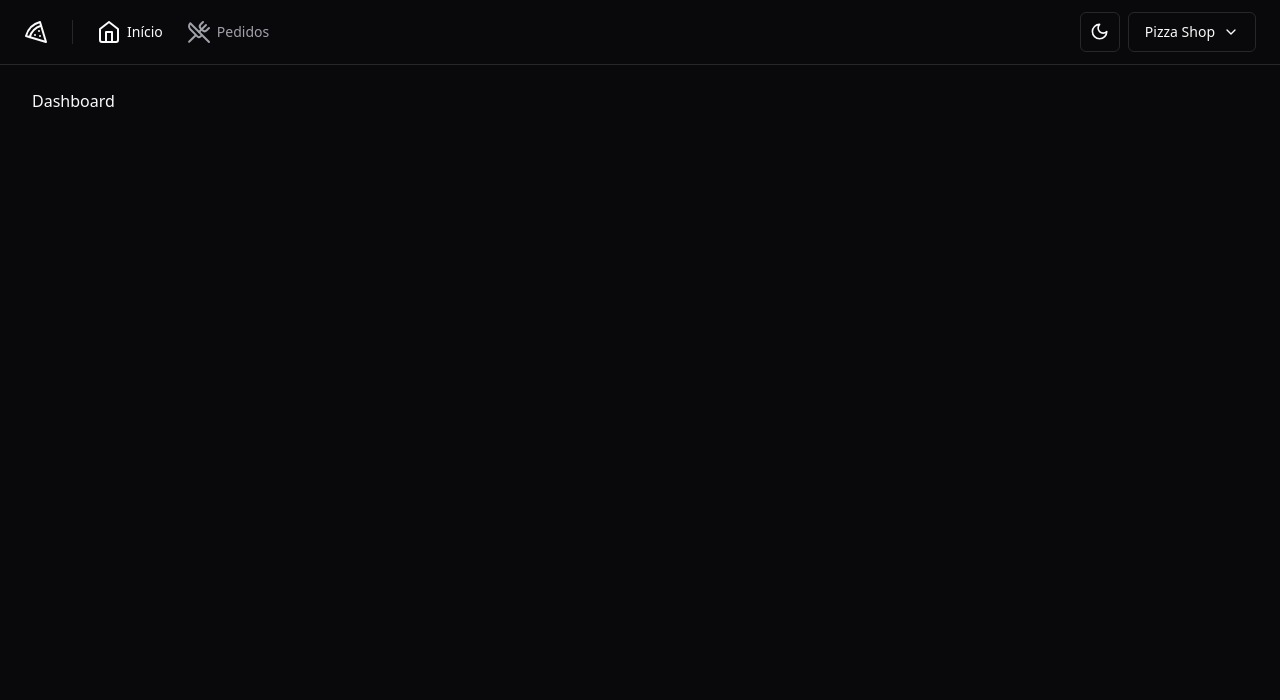
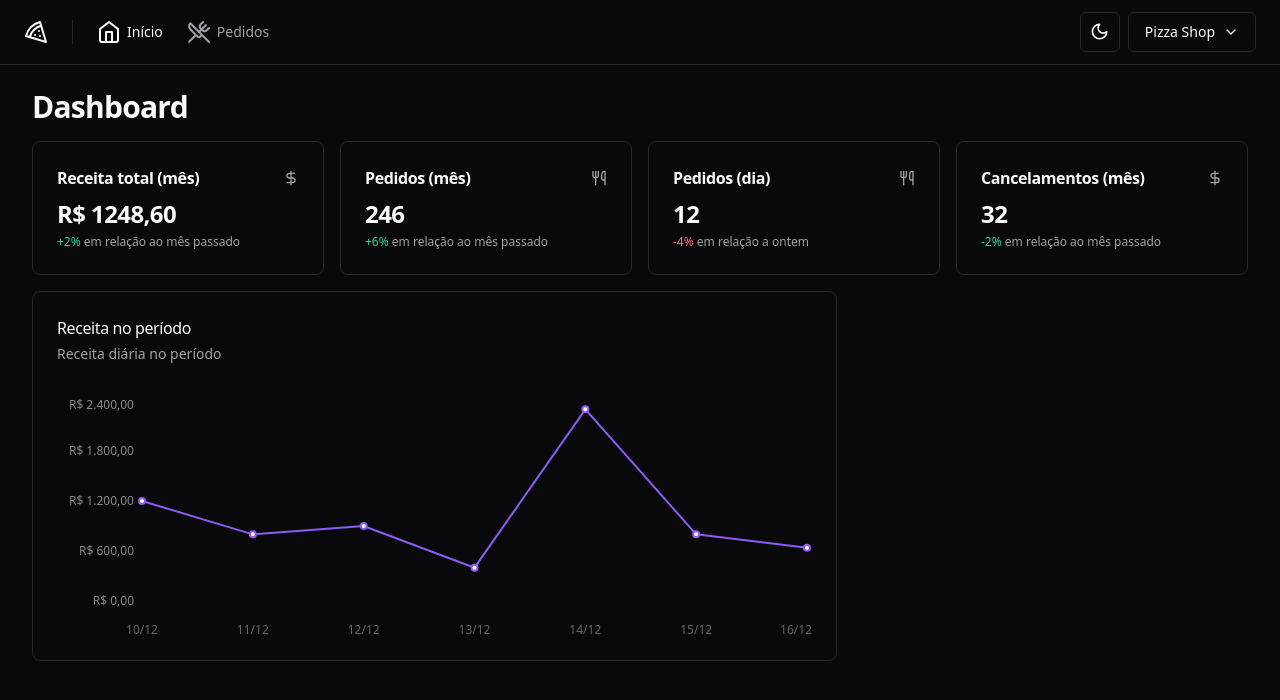
Before and after one commit to ArthurBernardoDev/pizzashop-web, a React (Vite) app: page / in a window 1280 px wide. Shown: the top 700 px of the page. Built offline with nearby package versions, Linux system fonts and the light colour scheme.

Commit message:
feat: add dashboard page

```diff
--- a/package.json
+++ b/package.json
@@ -27,6 +27,7 @@
     "react-helmet-async": "^2.0.4",
     "react-hook-form": "^7.51.0",
     "react-router-dom": "^6.22.2",
+    "recharts": "^2.12.6",
     "sonner": "^1.4.3",
     "sort-by": "^1.2.0",
     "tailwind-merge": "^2.2.1",
--- /dev/null
+++ b/src/components/ui/card.tsx
@@ -0,0 +1,79 @@
+import * as React from "react"
+
+import { cn } from "@/lib/utils"
+
+const Card = React.forwardRef<
+  HTMLDivElement,
+  React.HTMLAttributes<HTMLDivElement>
+>(({ className, ...props }, ref) => (
+  <div
+    ref={ref}
+    className={cn(
+      "rounded-lg border bg-card text-card-foreground shadow-sm",
+      className
+    )}
+    {...props}
+  />
+))
+Card.displayName = "Card"
+
+const CardHeader = React.forwardRef<
+  HTMLDivElement,
+  React.HTMLAttributes<HTMLDivElement>
+>(({ className, ...props }, ref) => (
+  <div
+    ref={ref}
+    className={cn("flex flex-col space-y-1.5 p-6", className)}
+    {...props}
+  />
+))
+CardHeader.displayName = "CardHeader"
+
+const CardTitle = React.forwardRef<
+  HTMLParagraphElement,
+  React.HTMLAttributes<HTMLHeadingElement>
+>(({ className, ...props }, ref) => (
+  <h3
+    ref={ref}
+    className={cn(
+      "text-2xl font-semibold leading-none tracking-tight",
+      className
+    )}
+    {...props}
+  />
+))
+CardTitle.displayName = "CardTitle"
+
+const CardDescription = React.forwardRef<
+  HTMLParagraphElement,
+  React.HTMLAttributes<HTMLParagraphElement>
+>(({ className, ...props }, ref) => (
+  <p
+    ref={ref}
+    className={cn("text-sm text-muted-foreground", className)}
+    {...props}
+  />
+))
+CardDescription.displayName = "CardDescription"
+
+const CardContent = React.forwardRef<
+  HTMLDivElement,
+  React.HTMLAttributes<HTMLDivElement>
+>(({ className, ...props }, ref) => (
+  <div ref={ref} className={cn("p-6 pt-0", className)} {...props} />
+))
+CardContent.displayName = "CardContent"
+
+const CardFooter = React.forwardRef<
+  HTMLDivElement,
+  React.HTMLAttributes<HTMLDivElement>
+>(({ className, ...props }, ref) => (
+  <div
+    ref={ref}
+    className={cn("flex items-center p-6 pt-0", className)}
+    {...props}
+  />
+))
+CardFooter.displayName = "CardFooter"
+
+export { Card, CardHeader, CardFooter, CardTitle, CardDescription, CardContent }
--- a/src/pages/app/dashboard.tsx
+++ /dev/null
@@ -1,9 +0,0 @@
-import { Helmet } from 'react-helmet-async'
-export function Dashboard() {
-  return (
-    <>
-      <Helmet title="Dashboard" />
-      <h1>Dashboard</h1>
-    </>
-  )
-}
--- /dev/null
+++ b/src/pages/app/dashboard/dashboard.tsx
@@ -0,0 +1,28 @@
+import { Helmet } from 'react-helmet-async'
+
+import { DayOrdersAmountCard } from './day-orders-amount-card'
+import { MonthCanceledOrdersAmountCard } from './month-canceled-orders-amount-card'
+import { MonthOrdersAmountCard } from './month-orders-amount-card'
+import { MonthRevenueCard } from './month-revenue-card'
+import { RevenueChart } from './revenue-chart'
+
+export function Dashboard() {
+  return (
+    <>
+      <Helmet title="Dashboard" />
+      <div className="flex flex-col gap-4">
+        <h1 className="text-3xl font-bold tracking-tight">Dashboard</h1>
+
+        <div className="grid grid-cols-4 gap-4">
+          <MonthRevenueCard />
+          <MonthOrdersAmountCard />
+          <DayOrdersAmountCard />
+          <MonthCanceledOrdersAmountCard />
+        </div>
+        <div className="grid grid-cols-9 gap-4">
+          <RevenueChart />
+        </div>
+      </div>
+    </>
+  )
+}
--- /dev/null
+++ b/src/pages/app/dashboard/day-orders-amount-card.tsx
@@ -0,0 +1,21 @@
+import { Utensils } from 'lucide-react'
+
+import { Card, CardContent, CardHeader, CardTitle } from '@/components/ui/card'
+
+export function DayOrdersAmountCard() {
+  return (
+    <Card>
+      <CardHeader className="flex-row items-center justify-between space-y-0 pb-2">
+        <CardTitle className="text-base font-semibold">Pedidos (dia)</CardTitle>
+        <Utensils className="h-4 w-4 text-muted-foreground" />
+      </CardHeader>
+      <CardContent className="space-y-1">
+        <span className="text-2xl font-bold tracking-tight">12</span>
+        <p className="text-xs text-muted-foreground">
+          <span className="text-rose-500 dark:text-rose-400">-4%</span> em
+          relação a ontem
+        </p>
+      </CardContent>
+    </Card>
+  )
+}
--- /dev/null
+++ b/src/pages/app/dashboard/month-canceled-orders-amount-card.tsx
@@ -0,0 +1,23 @@
+import { DollarSign } from 'lucide-react'
+
+import { Card, CardContent, CardHeader, CardTitle } from '@/components/ui/card'
+
+export function MonthCanceledOrdersAmountCard() {
+  return (
+    <Card>
+      <CardHeader className="flex-row items-center justify-between space-y-0 pb-2">
+        <CardTitle className="text-base font-semibold">
+          Cancelamentos (mês)
+        </CardTitle>
+        <DollarSign className="h-4 w-4 text-muted-foreground" />
+      </CardHeader>
+      <CardContent className="space-y-1">
+        <span className="text-2xl font-bold tracking-tight">32</span>
+        <p className="text-xs text-muted-foreground">
+          <span className="text-emerald-500 dark:text-emerald-400">-2%</span> em
+          relação ao mês passado
+        </p>
+      </CardContent>
+    </Card>
+  )
+}
--- /dev/null
+++ b/src/pages/app/dashboard/month-orders-amount-card.tsx
@@ -0,0 +1,21 @@
+import { Utensils } from 'lucide-react'
+
+import { Card, CardContent, CardHeader, CardTitle } from '@/components/ui/card'
+
+export function MonthOrdersAmountCard() {
+  return (
+    <Card>
+      <CardHeader className="flex-row items-center justify-between space-y-0 pb-2">
+        <CardTitle className="text-base font-semibold">Pedidos (mês)</CardTitle>
+        <Utensils className="h-4 w-4 text-muted-foreground" />
+      </CardHeader>
+      <CardContent className="space-y-1">
+        <span className="text-2xl font-bold tracking-tight">246</span>
+        <p className="text-xs text-muted-foreground">
+          <span className="text-emerald-500 dark:text-emerald-400">+6%</span> em
+          relação ao mês passado
+        </p>
+      </CardContent>
+    </Card>
+  )
+}
--- /dev/null
+++ b/src/pages/app/dashboard/month-revenue-card.tsx
@@ -0,0 +1,23 @@
+import { DollarSign } from 'lucide-react'
+
+import { Card, CardContent, CardHeader, CardTitle } from '@/components/ui/card'
+
+export function MonthRevenueCard() {
+  return (
+    <Card>
+      <CardHeader className="flex-row items-center justify-between space-y-0 pb-2">
+        <CardTitle className="text-base font-semibold">
+          Receita total (mês)
+        </CardTitle>
+        <DollarSign className="h-4 w-4 text-muted-foreground" />
+      </CardHeader>
+      <CardContent className="space-y-1">
+        <span className="text-2xl font-bold tracking-tight">R$ 1248,60</span>
+        <p className="text-xs text-muted-foreground">
+          <span className="text-emerald-500 dark:text-emerald-400">+2%</span> em
+          relação ao mês passado
+        </p>
+      </CardContent>
+    </Card>
+  )
+}
--- /dev/null
+++ b/src/pages/app/dashboard/revenue-chart.tsx
@@ -0,0 +1,60 @@
+import { Line, LineChart, ResponsiveContainer, XAxis, YAxis } from 'recharts'
+import colors from 'tailwindcss/colors'
+
+import {
+  Card,
+  CardContent,
+  CardDescription,
+  CardHeader,
+  CardTitle,
+} from '@/components/ui/card'
+
+const data = [
+  { date: '10/12', revenue: 1200 },
+  { date: '11/12', revenue: 800 },
+  { date: '12/12', revenue: 900 },
+  { date: '13/12', revenue: 400 },
+  { date: '14/12', revenue: 2300 },
+  { date: '15/12', revenue: 800 },
+  { date: '16/12', revenue: 640 },
+]
+
+export function RevenueChart() {
+  return (
+    <Card className="col-span-6">
+      <CardHeader className="flex-row items-center justify-between pb-8">
+        <div className="space-y-1">
+          <CardTitle className="text-base font-medium">
+            Receita no período
+          </CardTitle>
+          <CardDescription>Receita diária no período</CardDescription>
+        </div>
+      </CardHeader>
+      <CardContent>
+        <ResponsiveContainer width="100%" height={240}>
+          <LineChart data={data} style={{ fontSize: 12 }}>
+            <XAxis dataKey="date" axisLine={false} tickLine={false} dy={16} />
+            <YAxis
+              stroke="#888"
+              axisLine={false}
+              tickLine={false}
+              width={80}
+              tickFormatter={(value: number) =>
+                value.toLocaleString('pt-BR', {
+                  style: 'currency',
+                  currency: 'BRL',
+                })
+              }
+            />
+            <Line
+              stroke={colors.violet[500]}
+              type="linear"
+              strokeWidth={2}
+              dataKey="revenue"
+            />
+          </LineChart>
+        </ResponsiveContainer>
+      </CardContent>
+    </Card>
+  )
+}
--- a/src/routes.tsx
+++ b/src/routes.tsx
@@ -2,7 +2,7 @@ import { createBrowserRouter } from 'react-router-dom'
 
 import { AppLayout } from './pages/_layouts/app'
 import { AuthLayout } from './pages/_layouts/auth'
-import { Dashboard } from './pages/app/dashboard'
+import { Dashboard } from './pages/app/dashboard/dashboard'
 import { Orders } from './pages/app/orders/orders'
 import { SignIn } from './pages/auth/sign-in'
 import { SignUp } from './pages/auth/sign-up'
```
Also changed, not shown: 1 other file (tests, documents, lock files or other folders).
